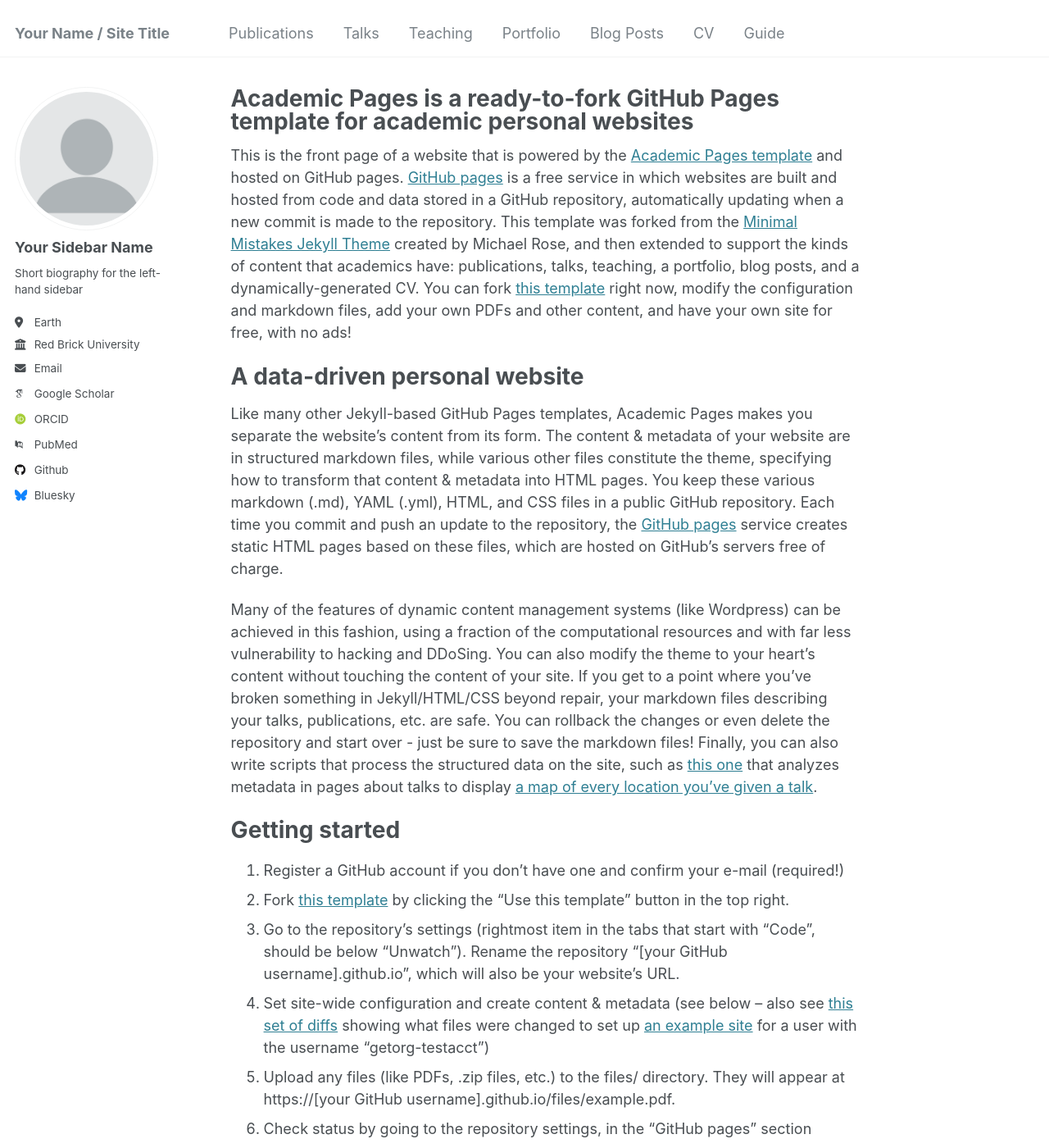
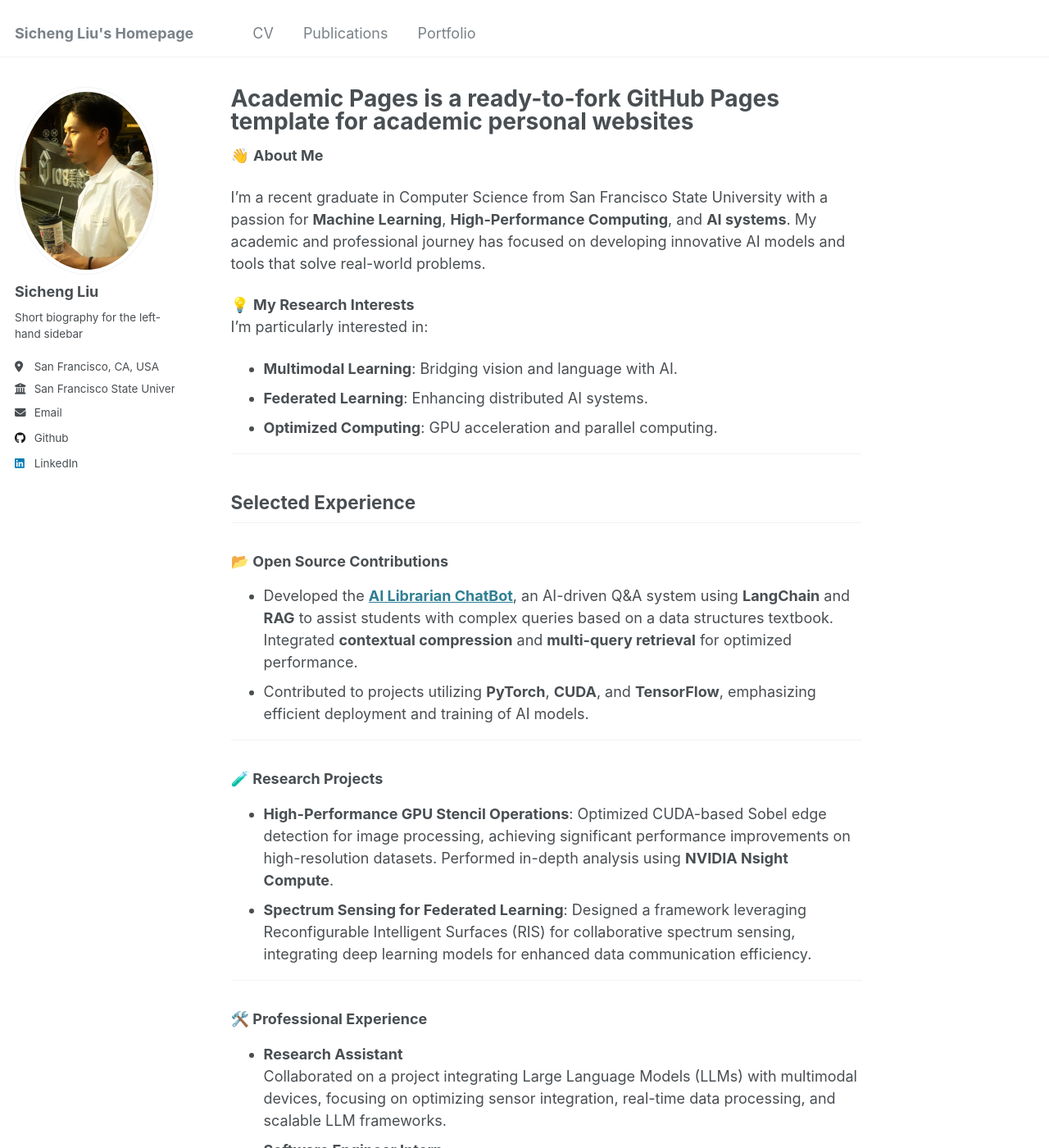
Before and after one commit to LSC0016/sudo-SichengLiu.github.io, a Jekyll site: the page built from _pages/about.md, in a window 1280 px wide and 1400 px high. Shown: the whole window at 82% size. Built offline with Jekyll 4.4.1, drawn with Linux system fonts in a browser that asks for light colours; some web fonts are replaced; some of the changed text lies outside the part shown.

Commit message:
first commit

```diff
--- a/_config.yml
+++ b/_config.yml
@@ -8,35 +8,35 @@
 
 # Basic Site Settings
 locale                   : "en-US"
-title                    : "Your Name / Site Title"
+title                    : "Sicheng Liu's Homepage"
 title_separator          : "-"
-name                     : &name "Your Name"
+name                     : &name "Sicheng Liu"
 description              : &description "personal description"
-url                      : https://academicpages.github.io # the base hostname & protocol for your site e.g. "https://[your GitHub username].github.io"
+url                      : https://lsc0016.github.io/sudo-SichengLiu.github.io # the base hostname & protocol for your site e.g. "https://[your GitHub username].github.io"
 baseurl                  : "" # the subpath of your site, e.g. "/blog"
-repository               : "academicpages/academicpages.github.io"
+repository               : "lsc0016.github.io/sudo-SichengLiu.github.io"
 
 # Site Author - The following control what appear as part of the author content on the side bar.
 #               If a field is blank the icon and link will not appear, otherwise it will be shown.
 #               Additional customization can be done by editing /_includes/author-profile.html
 author:
   # Biographic information
-  avatar           : "profile.png"
-  name             : "Your Sidebar Name"
+  avatar           : "Profile_pic2.jpg"
+  name             : "Sicheng Liu"
   pronouns         : # example: "she/her"
   bio              : "Short biography for the left-hand sidebar"
-  location         : "Earth"
-  employer         : "Red Brick University"
+  location         : "San Francisco, CA, USA"
+  employer         : "San Francisco State University"
   uri              : # URL
-  email            : "none@example.org"
+  email            : "scliu0016@outlook.com"
 
   # Academic websites
   arxiv            : # URL - Update with the correct link to your profile
-  googlescholar    : "https://scholar.google.com/citations?user=PS_CX0AAAAAJ"
+  googlescholar    : # "https://scholar.google.com/citations?user=PS_CX0AAAAAJ"
   impactstory      : # URL
-  orcid            : "http://orcid.org/yourorcidurl"
+  orcid            : #"http://orcid.org/yourorcidurl"
   semantic         : # URL
-  pubmed           : "https://www.ncbi.nlm.nih.gov/pubmed/?term=john+snow"
+  pubmed           : #"https://www.ncbi.nlm.nih.gov/pubmed/?term=john+snow"
   researchgate     : # URL
   scopus           : # URL
 
@@ -44,12 +44,12 @@ author:
   bitbucket        : # Username - Update with your username on the site
   codepen          : # Username
   dribbble         : # Username
-  github           : "academicpages"
+  github           : "LSC0016"
   kaggle           : # Username
   stackoverflow    : # User number or user number and name (i.e., use "1" or "1/jeff-atwood")
 
   # Social media
-  bluesky          : "bsky.app" # Replace this with you Bluesky username
+  bluesky          : #"bsky.app" # Replace this with you Bluesky username
   facebook         : # Username
   flickr           : # Username
   foursquare       : # Username
@@ -58,7 +58,7 @@ author:
   keybase          : # Username
   instagram        : # Username
   lastfm           : # Username
-  linkedin         : # Username
+  linkedin         : "sicheng-liu-5b7479237"
   mastodon         : # URL
   medium           : # URL
   pinterest        : # Username
--- a/_pages/about.md
+++ b/_pages/about.md
@@ -7,43 +7,43 @@ redirect_from:
   - /about.html
 ---
 
-This is the front page of a website that is powered by the [Academic Pages template](https://github.com/academicpages/academicpages.github.io) and hosted on GitHub pages. [GitHub pages](https://pages.github.com) is a free service in which websites are built and hosted from code and data stored in a GitHub repository, automatically updating when a new commit is made to the repository. This template was forked from the [Minimal Mistakes Jekyll Theme](https://mmistakes.github.io/minimal-mistakes/) created by Michael Rose, and then extended to support the kinds of content that academics have: publications, talks, teaching, a portfolio, blog posts, and a dynamically-generated CV. You can fork [this template](https://github.com/academicpages/academicpages.github.io) right now, modify the configuration and markdown files, add your own PDFs and other content, and have your own site for free, with no ads!
+👋 **About Me**
 
-A data-driven personal website
-======
-Like many other Jekyll-based GitHub Pages templates, Academic Pages makes you separate the website's content from its form. The content & metadata of your website are in structured markdown files, while various other files constitute the theme, specifying how to transform that content & metadata into HTML pages. You keep these various markdown (.md), YAML (.yml), HTML, and CSS files in a public GitHub repository. Each time you commit and push an update to the repository, the [GitHub pages](https://pages.github.com/) service creates static HTML pages based on these files, which are hosted on GitHub's servers free of charge.
+I’m a recent graduate in Computer Science from San Francisco State University with a passion for **Machine Learning**, **High-Performance Computing**, and **AI systems**. My academic and professional journey has focused on developing innovative AI models and tools that solve real-world problems.
 
-Many of the features of dynamic content management systems (like Wordpress) can be achieved in this fashion, using a fraction of the computational resources and with far less vulnerability to hacking and DDoSing. You can also modify the theme to your heart's content without touching the content of your site. If you get to a point where you've broken something in Jekyll/HTML/CSS beyond repair, your markdown files describing your talks, publications, etc. are safe. You can rollback the changes or even delete the repository and start over - just be sure to save the markdown files! Finally, you can also write scripts that process the structured data on the site, such as [this one](https://github.com/academicpages/academicpages.github.io/blob/master/talkmap.ipynb) that analyzes metadata in pages about talks to display [a map of every location you've given a talk](https://academicpages.github.io/talkmap.html).
+💡 **My Research Interests**
+I’m particularly interested in:
+- **Multimodal Learning**: Bridging vision and language with AI.
+- **Federated Learning**: Enhancing distributed AI systems.
+- **Optimized Computing**: GPU acceleration and parallel computing.
 
-Getting started
-======
-1. Register a GitHub account if you don't have one and confirm your e-mail (required!)
-1. Fork [this template](https://github.com/academicpages/academicpages.github.io) by clicking the "Use this template" button in the top right.
-1. Go to the repository's settings (rightmost item in the tabs that start with "Code", should be below "Unwatch"). Rename the repository "[your GitHub username].github.io", which will also be your website's URL.
-1. Set site-wide configuration and create content & metadata (see below -- also see [this set of diffs](http://archive.is/3TPas) showing what files were changed to set up [an example site](https://getorg-testacct.github.io) for a user with the username "getorg-testacct")
-1. Upload any files (like PDFs, .zip files, etc.) to the files/ directory. They will appear at https://[your GitHub username].github.io/files/example.pdf.
-1. Check status by going to the repository settings, in the "GitHub pages" section
+---
 
-Site-wide configuration
-------
-The main configuration file for the site is in the base directory in [_config.yml](https://github.com/academicpages/academicpages.github.io/blob/master/_config.yml), which defines the content in the sidebars and other site-wide features. You will need to replace the default variables with ones about yourself and your site's github repository. The configuration file for the top menu is in [_data/navigation.yml](https://github.com/academicpages/academicpages.github.io/blob/master/_data/navigation.yml). For example, if you don't have a portfolio or blog posts, you can remove those items from that navigation.yml file to remove them from the header.
+## **Selected Experience**
 
-Create content & metadata
-------
-For site content, there is one markdown file for each type of content, which are stored in directories like _publications, _talks, _posts, _teaching, or _pages. For example, each talk is a markdown file in the [_talks directory](https://github.com/academicpages/academicpages.github.io/tree/master/_talks). At the top of each markdown file is structured data in YAML about the talk, which the theme will parse to do lots of cool stuff. The same structured data about a talk is used to generate the list of talks on the [Talks page](https://academicpages.github.io/talks), each [individual page](https://academicpages.github.io/talks/2012-03-01-talk-1) for specific talks, the talks section for the [CV page](https://academicpages.github.io/cv), and the [map of places you've given a talk](https://academicpages.github.io/talkmap.html) (if you run this [python file](https://github.com/academicpages/academicpages.github.io/blob/master/talkmap.py) or [Jupyter notebook](https://github.com/academicpages/academicpages.github.io/blob/master/talkmap.ipynb), which creates the HTML for the map based on the contents of the _talks directory).
+### 📂 **Open Source Contributions**
+- Developed the [**AI Librarian ChatBot**](https://github.com/LSC0016/AI-librarian-ChatBot.git), an AI-driven Q&A system using **LangChain** and **RAG** to assist students with complex queries based on a data structures textbook. Integrated **contextual compression** and **multi-query retrieval** for optimized performance.
+- Contributed to projects utilizing **PyTorch**, **CUDA**, and **TensorFlow**, emphasizing efficient deployment and training of AI models.
 
-**Markdown generator**
+---
 
-The repository includes [a set of Jupyter notebooks](https://github.com/academicpages/academicpages.github.io/tree/master/markdown_generator
-) that converts a CSV containing structured data about talks or presentations into individual markdown files that will be properly formatted for the Academic Pages template. The sample CSVs in that directory are the ones I used to create my own personal website at stuartgeiger.com. My usual workflow is that I keep a spreadsheet of my publications and talks, then run the code in these notebooks to generate the markdown files, then commit and push them to the GitHub repository.
+### 🧪 **Research Projects**
+- **High-Performance GPU Stencil Operations**: Optimized CUDA-based Sobel edge detection for image processing, achieving significant performance improvements on high-resolution datasets. Performed in-depth analysis using **NVIDIA Nsight Compute**.
+- **Spectrum Sensing for Federated Learning**: Designed a framework leveraging Reconfigurable Intelligent Surfaces (RIS) for collaborative spectrum sensing, integrating deep learning models for enhanced data communication efficiency.
 
-How to edit your site's GitHub repository
-------
-Many people use a git client to create files on their local computer and then push them to GitHub's servers. If you are not familiar with git, you can directly edit these configuration and markdown files directly in the github.com interface. Navigate to a file (like [this one](https://github.com/academicpages/academicpages.github.io/blob/master/_talks/2012-03-01-talk-1.md) and click the pencil icon in the top right of the content preview (to the right of the "Raw | Blame | History" buttons). You can delete a file by clicking the trashcan icon to the right of the pencil icon. You can also create new files or upload files by navigating to a directory and clicking the "Create new file" or "Upload files" buttons.
+---
 
-Example: editing a markdown file for a talk
-![Editing a markdown file for a talk](/images/editing-talk.png)
+### 🛠️ **Professional Experience**
+- **Research Assistant**
+  Collaborated on a project integrating Large Language Models (LLMs) with multimodal devices, focusing on optimizing sensor integration, real-time data processing, and scalable LLM frameworks.
+- **Software Engineer Intern**
+  Developed a **wildfire warning map system**, enabling users to visualize hazards via real-time geographic data. Utilized **Django**, **React**, and **GoogleMap API** for seamless interaction.
 
-For more info
-------
-More info about configuring Academic Pages can be found in [the guide](https://academicpages.github.io/markdown/), the [growing wiki](https://github.com/academicpages/academicpages.github.io/wiki), and you can always [ask a question on GitHub](https://github.com/academicpages/academicpages.github.io/discussions). The [guides for the Minimal Mistakes theme](https://mmistakes.github.io/minimal-mistakes/docs/configuration/) (which this theme was forked from) might also be helpful.
+---
+
+## **Projects**
+Check out my most recent work:
+- [AI Librarian ChatBot](https://github.com/LSC0016/AI-librarian-ChatBot.git)
+- CUDA-Accelerated Sobel Edge Detection
+- Wildfire Warning Map System
+- Spectrum Sensing Framework for Federated Learning
```
Also changed, not shown: _data/navigation.yml (+12 -12 lines).
